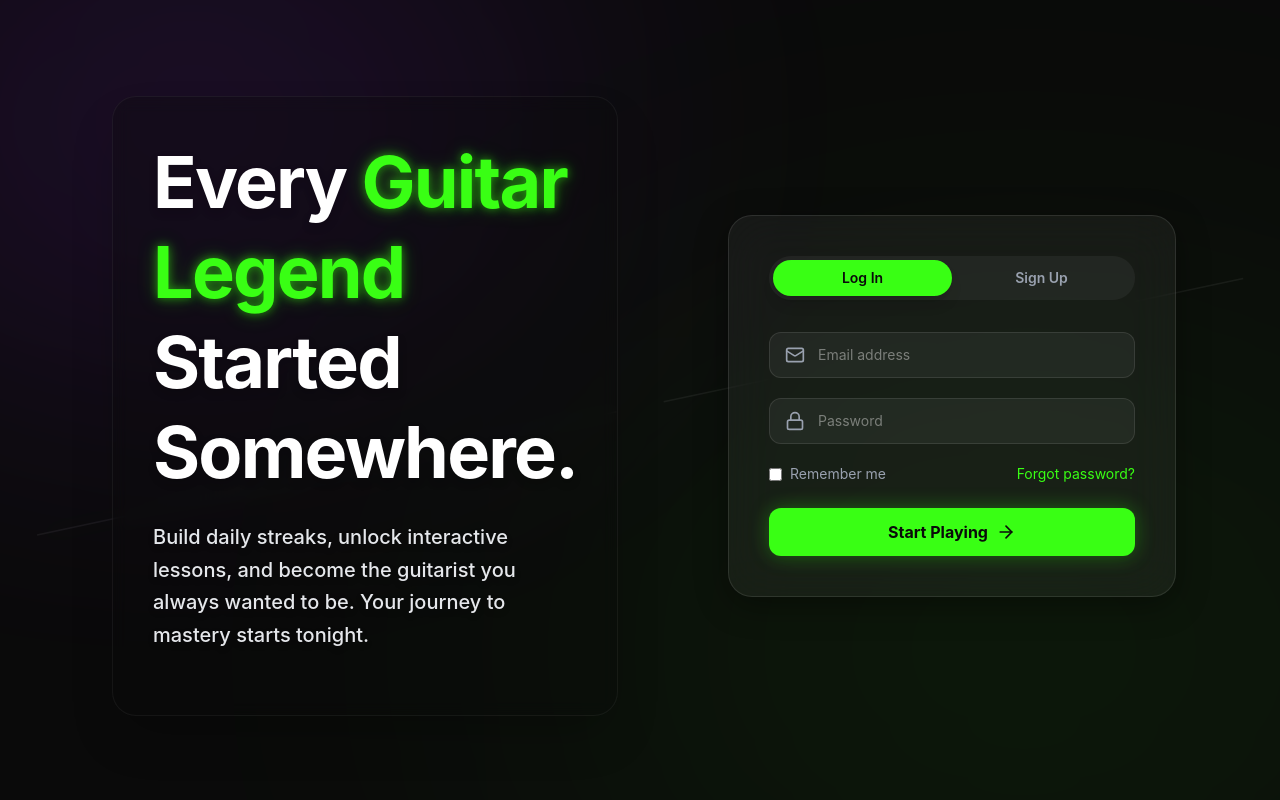
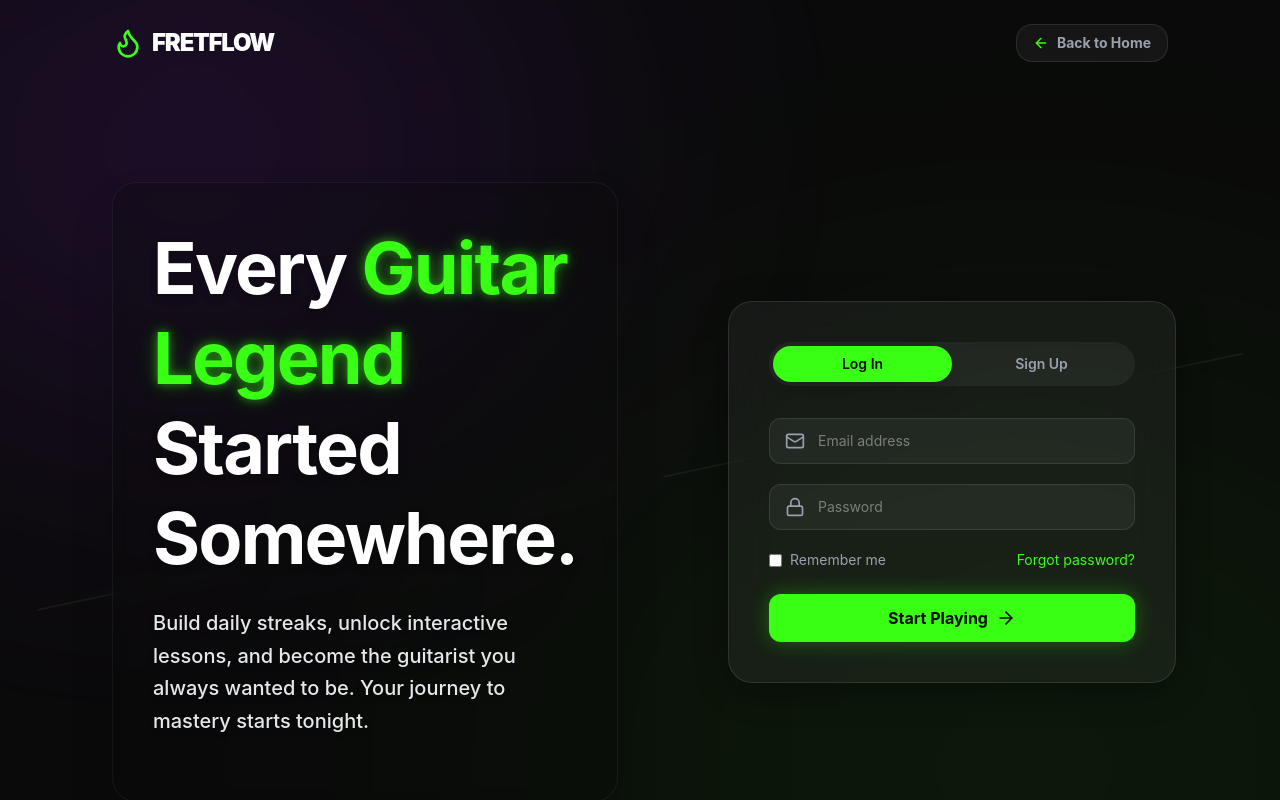
Before and after one commit to ravanaliyev/FretFlow, a React (Vite) app: page /login in a window 1280 px wide. Shown: the top 800 px of the page. Built offline with nearby package versions, Linux system fonts and the light colour scheme; no server answers.

Commit message:
design: add lightweight navigation brand header with return home action and copyright footer to login page

```diff
--- a/src/screens/login/LoginPage.tsx
+++ b/src/screens/login/LoginPage.tsx
@@ -1,3 +1,5 @@
+import { Link } from 'react-router-dom';
+import { Flame, ArrowLeft } from 'lucide-react';
 import AnimatedBackground from './AnimatedBackground';
 import HeroSection from './HeroSection';
 import AuthCard from './AuthCard';
@@ -11,12 +13,27 @@ import AuthCard from './AuthCard';
  */
 function LoginPage() {
   return (
-    <div className="min-h-screen bg-dark-900 flex items-center justify-center overflow-hidden relative font-sans">
+    <div className="min-h-screen bg-dark-900 flex flex-col justify-between overflow-x-hidden relative font-sans">
       {/* Visual background dynamics */}
       <AnimatedBackground />
 
+      {/* Lightweight Navigation Header */}
+      <header className="relative z-20 w-full py-6 px-6 lg:px-12 flex justify-between items-center max-w-6xl mx-auto shrink-0">
+        <Link to="/" className="flex items-center gap-2 hover:opacity-90 transition-opacity">
+          <Flame className="w-8 h-8 text-primary-500" />
+          <span className="text-2xl font-black text-white tracking-tighter uppercase font-sans">fretflow</span>
+        </Link>
+        <Link
+          to="/"
+          className="inline-flex items-center gap-2 text-xs sm:text-sm font-bold text-gray-400 hover:text-white transition-colors bg-white/5 border border-white/10 px-4 py-2 rounded-2xl backdrop-blur-md active:scale-95"
+        >
+          <ArrowLeft size={16} className="text-primary-500" />
+          <span>Back to Home</span>
+        </Link>
+      </header>
+
       {/* Split Pane container */}
-      <div className="container mx-auto px-4 min-h-screen max-w-screen-xl flex flex-col lg:flex-row relative z-10 py-10 lg:py-0 gap-8 lg:gap-0">
+      <div className="container mx-auto px-4 flex-grow max-w-screen-xl flex flex-col lg:flex-row relative z-10 py-10 lg:py-0 gap-8 lg:gap-0 items-center justify-center">
 
         {/* Left Pane: Motivational Banner */}
         <div className="w-full lg:w-1/2 flex items-center justify-center lg:justify-start pt-12 lg:pt-0">
@@ -28,6 +45,11 @@ function LoginPage() {
           <AuthCard />
         </div>
       </div>
+
+      {/* Lightweight Footer to balance height */}
+      <footer className="relative z-20 w-full py-6 text-center text-[10px] sm:text-xs text-gray-500 tracking-wider uppercase font-bold shrink-0">
+        &copy; 2026 FretFlow. All rights reserved.
+      </footer>
     </div>
   );
 }
```
